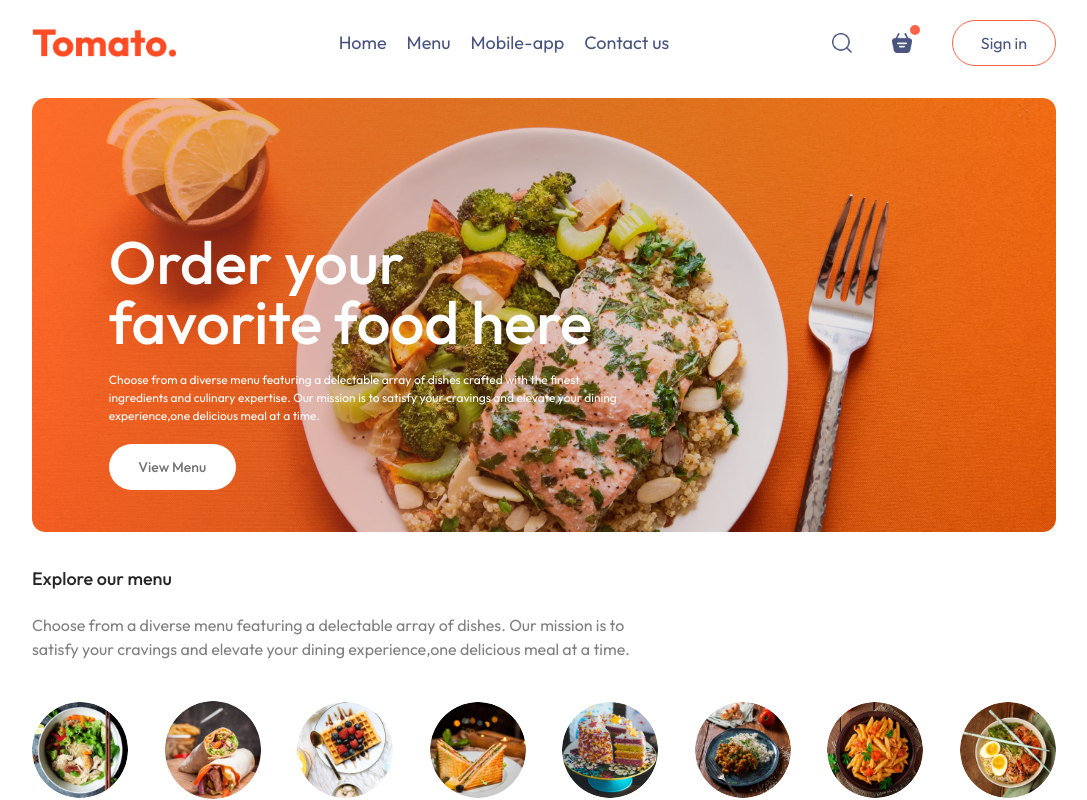
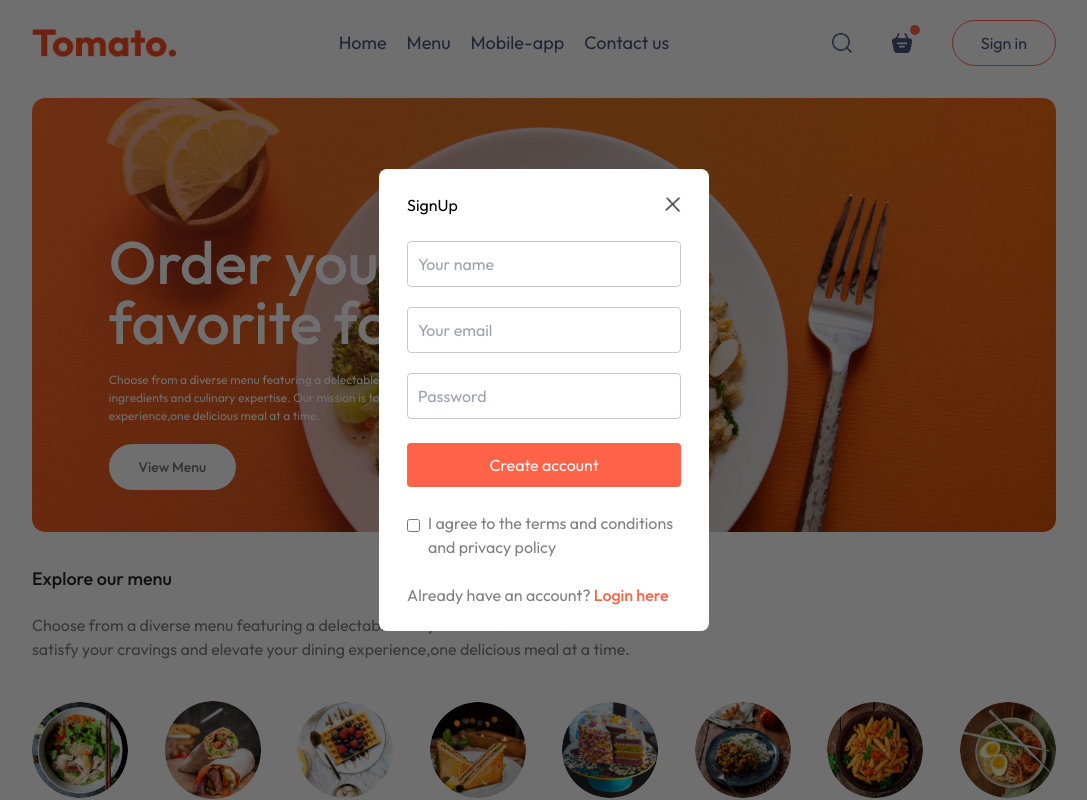
Before and after one commit to RijoKsd/food-delivery-app, a React (Vite) app in the folder client/: page / in a window 1280 px wide. Both pictures are taken after a click on the button "Sign in". Shown: the top 800 px of the page, without its empty margins (96-1183 px from the left). Built offline with nearby package versions, Linux system fonts and the light colour scheme.

Commit message:
Add LoginPopup component - Add login and sign up sections as popup

```diff
--- a/client/src/App.jsx
+++ b/client/src/App.jsx
@@ -4,12 +4,16 @@ import Home from "./pages/Home/Home";
 import Cart from "./pages/Cart/Cart";
 import PlaceOrder from "./pages/PlaceOrder/PlaceOrder";
 import Footer from "./components/Footer/Footer";
+import { useState } from "react";
+import LoginPopup from "./components/LoginPopup/LoginPopup";
 
 export default function App() {
+  const [showLogin, setShowLogin] = useState(false);
   return (
     <>
+      {showLogin ? <LoginPopup setShowLogin={setShowLogin} /> : <></>}
       <div className="w-4/5 m-auto">
-        <Navbar />
+        <Navbar setShowLogin={setShowLogin} />
         <Routes>
           <Route path="/" element={<Home />} />
           <Route path="/cart" element={<Cart />} />
--- /dev/null
+++ b/client/src/components/LoginPopup/LoginPopup.jsx
@@ -0,0 +1,65 @@
+import { useState } from "react";
+import { assets } from "../../assets/assets";
+
+const LoginPopup = ({ setShowLogin }) => {
+  const [currentState, setCurrentState] = useState("SignUp");
+  return (
+    <div className="login-popup fixed z-10 w-full h-screen bg-[#00000090] grid">
+      <form className="login-popup-container place-self-center w-[max(23vw,330px)] text-[#808080] bg-white flex flex-col gap-6 py-6 px-7 rounded-lg animate-fadeIn font-sm">
+        <div className="login-popup-title flex justify-between items-center text-black">
+          <h2>{currentState}</h2>
+          <img
+            src={assets.cross_icon}
+            alt="close icon"
+            onClick={() => setShowLogin(false)}
+            className=" w-4 cursor-pointer"
+          />
+        </div>
+        <div className="login-popup-inputs flex flex-col gap-5 ">
+          {currentState === "SignUp" ? (
+            <input
+              type="text"
+              placeholder="Your name"
+              required
+              className="outline-none border border-solid border-[#c9c9c9] p-2.5 rounded"
+            />
+          ) : null}
+          <input
+            type="email"
+            placeholder="Your email"
+            required
+            className="outline-none border border-solid border-[#c9c9c9] p-2.5 rounded"
+          />
+          <input
+            type="password"
+            placeholder="Password"
+            required
+            className="outline-none border border-solid border-[#c9c9c9] p-2.5 rounded"
+          />
+        </div>
+        <button className="border-none p-2.5 rounded text-white bg-tomato cursor-pointer text-base">
+          {currentState === "SignUp" ? "Create account" : "Login"}
+        </button>
+        <div className="login-popup-condition flex  items-start gap-2  ">
+          <input type="checkbox" id="terms" required className=" mt-2"/>
+          <label htmlFor="terms">
+            I agree to the terms and conditions and privacy policy
+          </label>
+        </div>
+        {currentState === "Login" ? (
+          <p>
+            Create a new account?{" "}
+            <span onClick={() => setCurrentState("SignUp")} className="text-tomato font-medium cursor-pointer">Click here</span>
+          </p>
+        ) : (
+          <p>
+            Already have an account?{" "}
+            <span onClick={() => setCurrentState("Login")} className="text-tomato font-medium cursor-pointer">Login here</span>
+          </p>
+        )}
+      </form>
+    </div>
+  );
+};
+
+export default LoginPopup;
--- a/client/src/components/Navbar/Navbar.jsx
+++ b/client/src/components/Navbar/Navbar.jsx
@@ -1,7 +1,6 @@
 import { useState } from "react";
 import { assets } from "../../assets/assets";
-import { Link } from "react-router-dom";
-const Navbar = () => {
+const Navbar = ({ setShowLogin }) => {
   const [menu, setMenu] = useState("home");
 
   const navLinks = [
@@ -28,7 +27,8 @@ const Navbar = () => {
       <ul className="flex gap-5 cursor-pointer text-link text-sm lg:text-lg max-md:hidden">
         {/* Nav link generate using map function */}
         {navLinks.map((link, index) => (
-          <a href={`#${link.link}`}
+          <a
+            href={`#${link.link}`}
             key={index}
             onClick={() => setMenu(link.link)}
             className={
@@ -42,12 +42,15 @@ const Navbar = () => {
         ))}
       </ul>
       <div className="flex items-center gap-5 lg:gap-10">
-        <img src={assets.search_icon} alt="search-icon"className="w-5" />
+        <img src={assets.search_icon} alt="search-icon" className="w-5" />
         <div className="relative">
           <img src={assets.basket_icon} alt="cart" className="w-5" />
           <div className="dot absolute min-w-[10px] min-h-[10px] bg-tomato rounded-md -top-2 -right-2"></div>
         </div>
-        <button className="bg-transparent text-link text-base border border-solid border-tomato py-2 px-5  lg:py-2.5 lg:px-7 rounded-[50px] duration-300 hover:bg-[#fff4f2]">
+        <button
+          className="bg-transparent text-link text-base border border-solid border-tomato py-2 px-5  lg:py-2.5 lg:px-7 rounded-[50px] duration-300 hover:bg-[#fff4f2]"
+          onClick={() => setShowLogin(true)}
+        >
           Sign in
         </button>
       </div>
```
